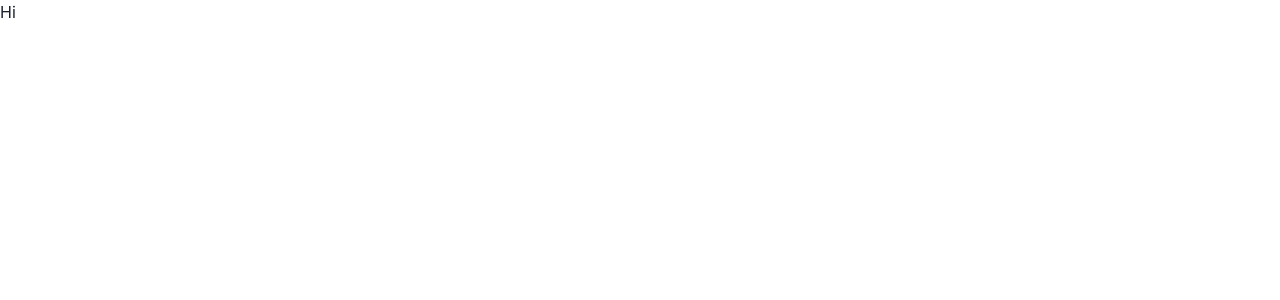
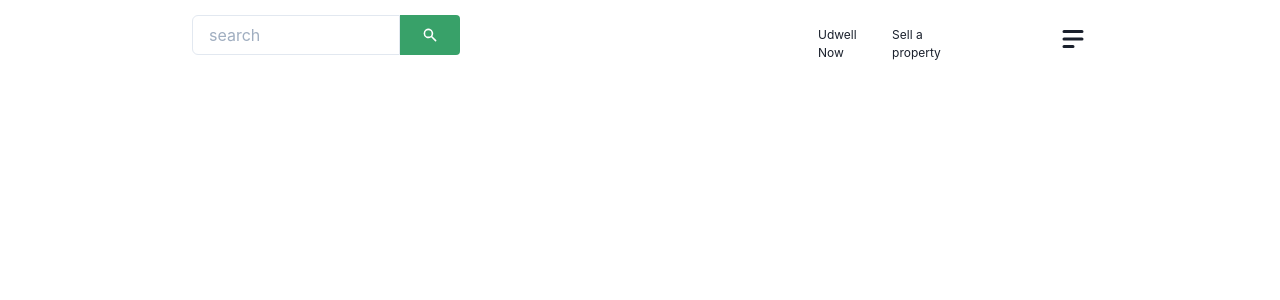
Before and after one commit to gadzorgenu/vien-Health-coding-Challenge, a React (Create React App) app in the folder coding_challenge/: page / in a window 1280 px wide. Shown: the top 300 px of the page. Built offline with nearby package versions, Linux system fonts and the light colour scheme.

Commit message:
Modified project structure

```diff
--- a/coding_challenge/src/App.js
+++ b/coding_challenge/src/App.js
@@ -1,8 +1,13 @@
+import React from 'react'
+import Navbar from './components/Navbar/Navbar'
+import {Box} from '@chakra-ui/react'
 
-function App() {
+const App = () => {
   return (
-    <h1>Hi</h1>
+    <Box bgColor='gray.200'>
+      <Navbar/>
+    </Box>
   );
 }
 
-export default App;
+export default App
--- a/coding_challenge/src/components/Navbar/Navbar.js
+++ b/coding_challenge/src/components/Navbar/Navbar.js
@@ -1,10 +1,33 @@
 import React from 'react'
+import {Flex, Box, Link,Icon } from '@chakra-ui/react'
+import { HiMenuAlt2 } from "react-icons/hi";
+import Search from './Search'
+
 
 const Navbar = () => {
     return (
-        <div>
-            Navbar
-        </div>
+        /**
+         * py= paddingTop and paddingBottom
+         * m= margin
+         * w= width
+         * h= height
+         * bg= background
+         */
+
+        <Flex justify='center' bg='white'>
+            <Flex py='15px' w='70%'>
+                <Search/>
+                <Flex marginTop='px' marginLeft='40%' fontSize='12px'>
+                    <Flex marginTop='10px'>
+                            <Link marginRight='20px'> Udwell Now</Link>
+                            <Link marginRight='100px' >Sell a property</Link>
+                    </Flex>
+                    <Box as='button'>
+                            <Icon as={HiMenuAlt2}  marginTop='5px' w='30px' h='30px'/>
+                    </Box>
+                </Flex>
+            </Flex>
+       </Flex>
     )
 }
 
--- /dev/null
+++ b/coding_challenge/src/components/Navbar/Search.js
@@ -0,0 +1,27 @@
+import React from 'react'
+import { Flex, Input,Icon} from '@chakra-ui/react'
+import { HiSearch } from "react-icons/hi";
+const Search = () => {
+    return (
+        <Flex>
+            <Input placeholder='search' borderRightRadius ='none'/>
+            {/* <IconButton
+            colorScheme="blue"
+            aria-label="Search database"
+            icon={<SearchIcon />}
+            /> */}
+            <Flex
+                as='button'
+                bgColor='green.500'
+                justify='center'
+                width='30%'
+                height='40px'
+                borderRightRadius ={4}
+            >
+            <Icon as={HiSearch} color='white' my={3} />
+            </Flex>
+        </Flex>
+    )
+}
+
+export default Search
```
Also changed, not shown: 1 other file (tests, documents, lock files or other folders).
